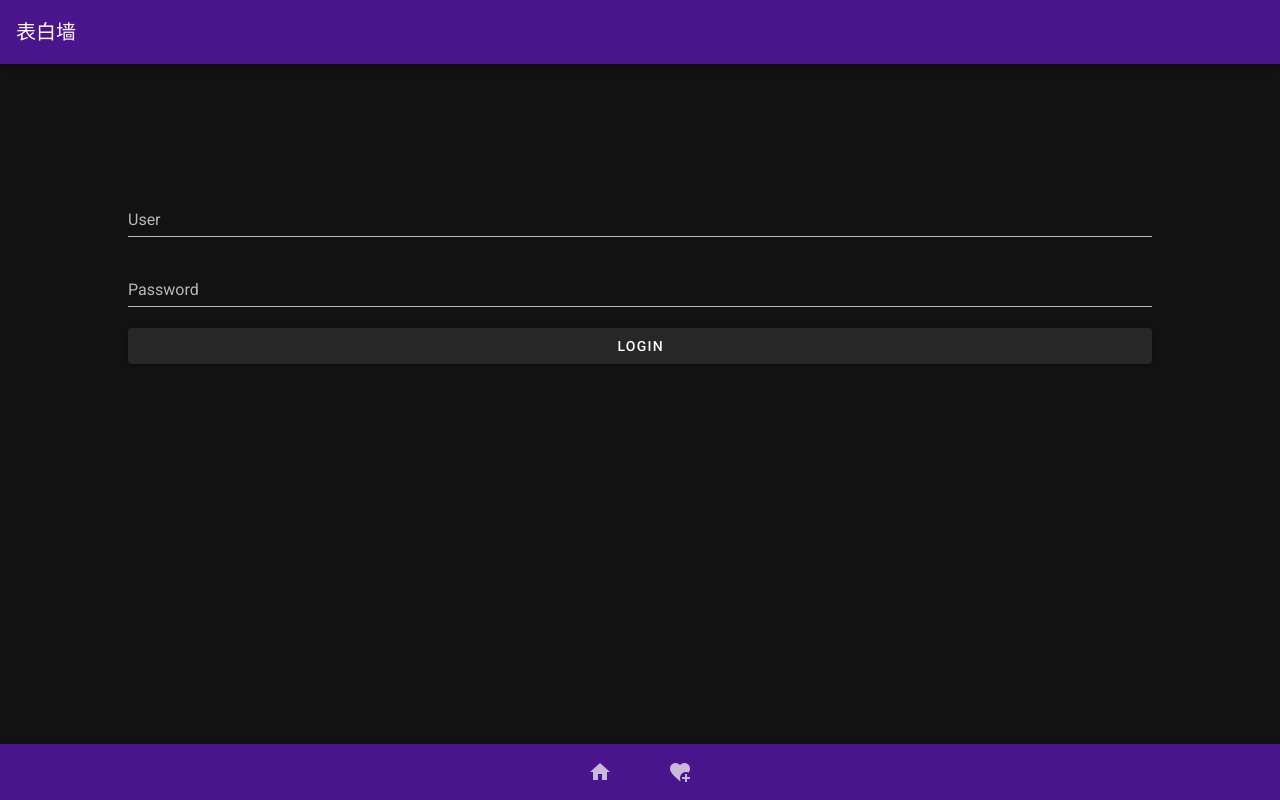
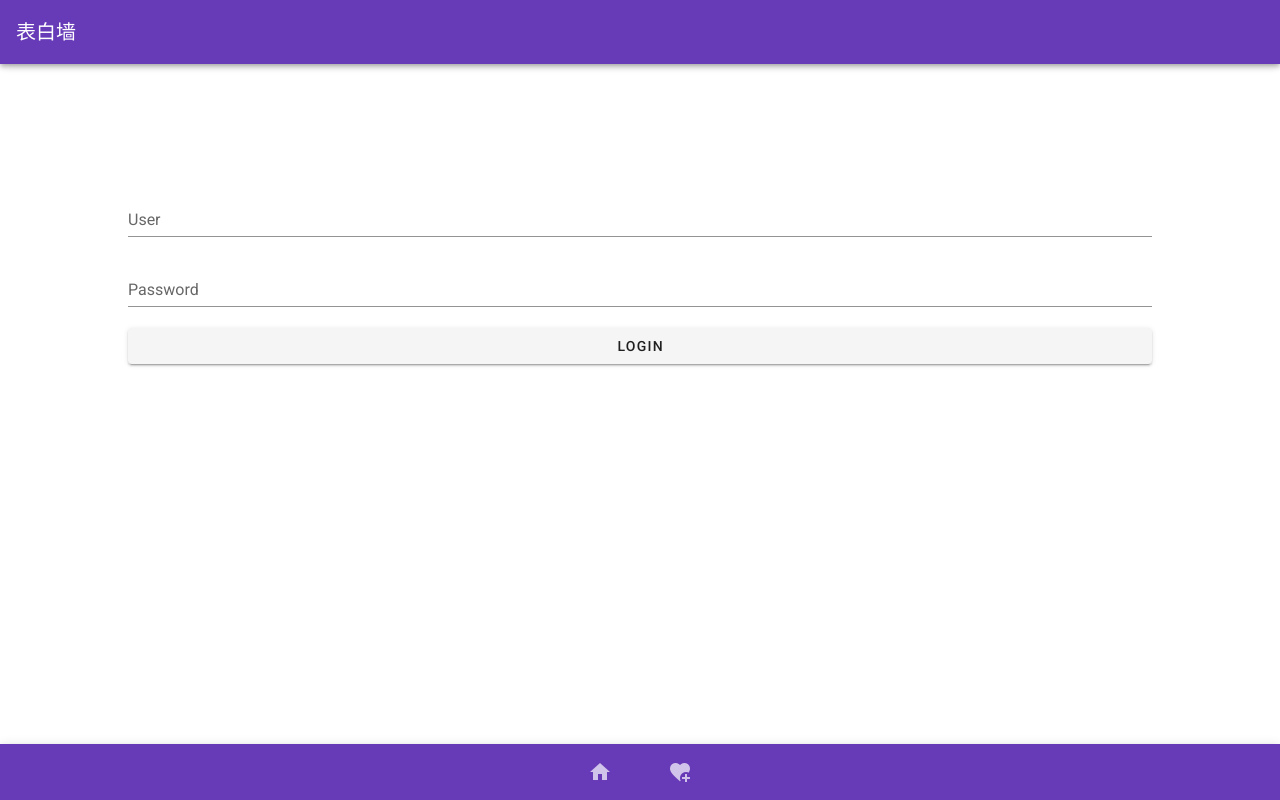
Before and after one commit to TheNightmareX/ConfessionWall_frontend, a Vue app: page /login in a window 1280 px wide. Built offline with nearby package versions, Linux system fonts and the light colour scheme.

Commit message:
Use the light theme.

```diff
--- a/src/App.vue
+++ b/src/App.vue
@@ -1,6 +1,6 @@
 <template>
   <v-app>
-    <v-app-bar color="primary" app>
+    <v-app-bar color="primary" dark app>
       <v-toolbar-title>表白墙</v-toolbar-title>
       <v-spacer></v-spacer>
       <transition>
@@ -8,7 +8,7 @@
       </transition>
     </v-app-bar>
 
-    <v-bottom-navigation background-color="primary" app shift>
+    <v-bottom-navigation background-color="primary" dark app shift>
       <v-btn :to="{ name: 'home' }">
         <span>首页</span>
         <v-icon>mdi-home</v-icon>
--- a/src/components/Comments.vue
+++ b/src/components/Comments.vue
@@ -1,5 +1,5 @@
 <template>
-  <v-sheet id="container" class="pb-3">
+  <v-sheet id="container" class="pb-3 elevation-1">
     <v-list dense two-line>
       <v-list-item v-for="{ id, text, creationTime } of comments" :key="id">
         <v-list-item-content>
--- a/src/plugins/vuetify.js
+++ b/src/plugins/vuetify.js
@@ -8,12 +8,12 @@ Vue.use(Vuetify);
 export default new Vuetify({
   theme: {
     themes: {
-      dark: {
-        primary: colors.purple.darken4,
-        accent: colors.orange,
+      light: {
+        primary: colors.deepPurple,
+        secondary: colors.orange,
+        accent: colors.deepOrange,
         error: colors.deepOrange,
       },
     },
-    dark: true,
   },
 });
--- a/src/views/Home/index.vue
+++ b/src/views/Home/index.vue
@@ -3,7 +3,7 @@
     <transition name="progress">
       <v-progress-linear
         v-show="loading"
-        color="accent"
+        color="secondary"
         fixed
         indeterminate
       ></v-progress-linear>
@@ -11,7 +11,7 @@
 
     <v-btn
       style="bottom: 72px"
-      color="accent"
+      color="secondary"
       fab
       fixed
       right
```
